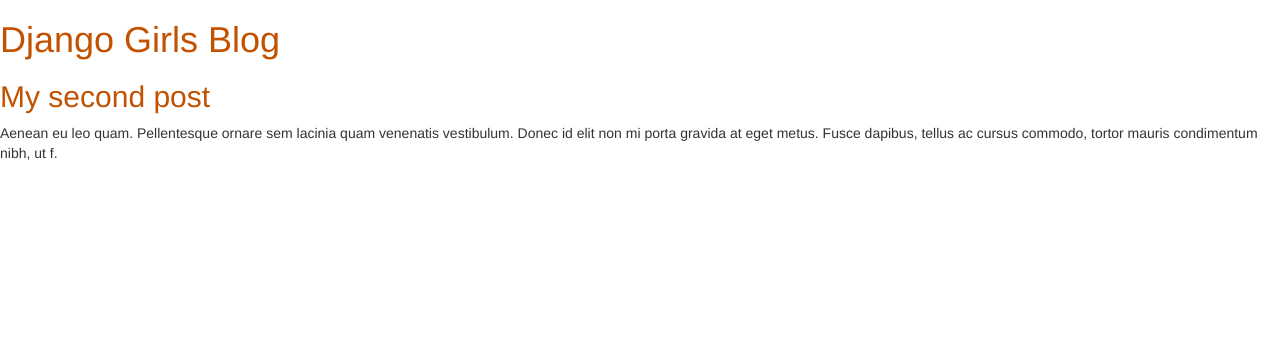
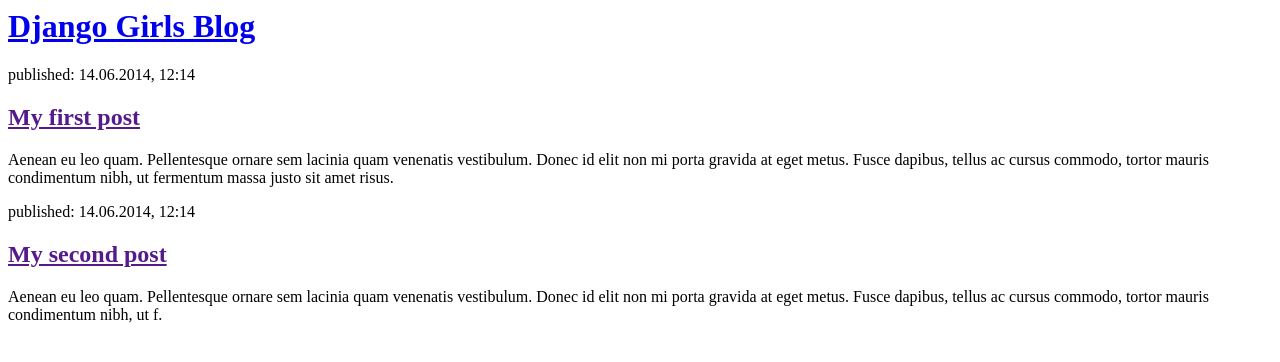
Before and after one commit to shimi418/my-first-blog, a Django app: page / in a window 1280 px wide. Shown: the top 362 px of the page. Run offline with Django 3.2, Linux system fonts and the light colour scheme; data that the repository does not hold is empty; some libraries are stand-ins or nearby versions.

Commit message:
Modified templates to display posts from database.

```diff
--- a/blog/templates/blog/post_list.html
+++ b/blog/templates/blog/post_list.html
@@ -1,10 +1,7 @@
-{% load static %}
+
 <html>
     <head>
         <title>Django Girls blog</title>
-        <link rel="stylesheet" href="//maxcdn.bootstrapcdn.com/bootstrap/3.2.0/css/bootstrap.min.css">
-        <link rel="stylesheet" href="//maxcdn.bootstrapcdn.com/bootstrap/3.2.0/css/bootstrap-theme.min.css">
-        <link rel="stylesheet" href="{% static 'css/blog.css' %}">
     </head>
     <body>
         <div>
@@ -16,9 +13,17 @@
         <h2><a href="">{{ post.title }}</a></h2>
         <p>{{ post.text|linebreaksbr }}</p>
     </div>
+       {% endfor %}
 
-        {% endfor %}
          <div>
+
+            <p>published: 14.06.2014, 12:14</p>
+            <h2><a href="">My first post</a></h2>
+            <p>Aenean eu leo quam. Pellentesque ornare sem lacinia quam venenatis vestibulum. Donec id elit non mi porta gravida at eget metus. Fusce dapibus, tellus ac cursus commodo, tortor mauris condimentum nibh, ut fermentum massa justo sit amet risus.</p>
+        </div>
+
+        <div>
+            <p>published: 14.06.2014, 12:14</p>
             <h2><a href="">My second post</a></h2>
             <p>Aenean eu leo quam. Pellentesque ornare sem lacinia quam venenatis vestibulum. Donec id elit non mi porta gravida at eget metus. Fusce dapibus, tellus ac cursus commodo, tortor mauris condimentum nibh, ut f.</p>
         </div>
```
Lines whose indentation alone changed are shown as unchanged.
